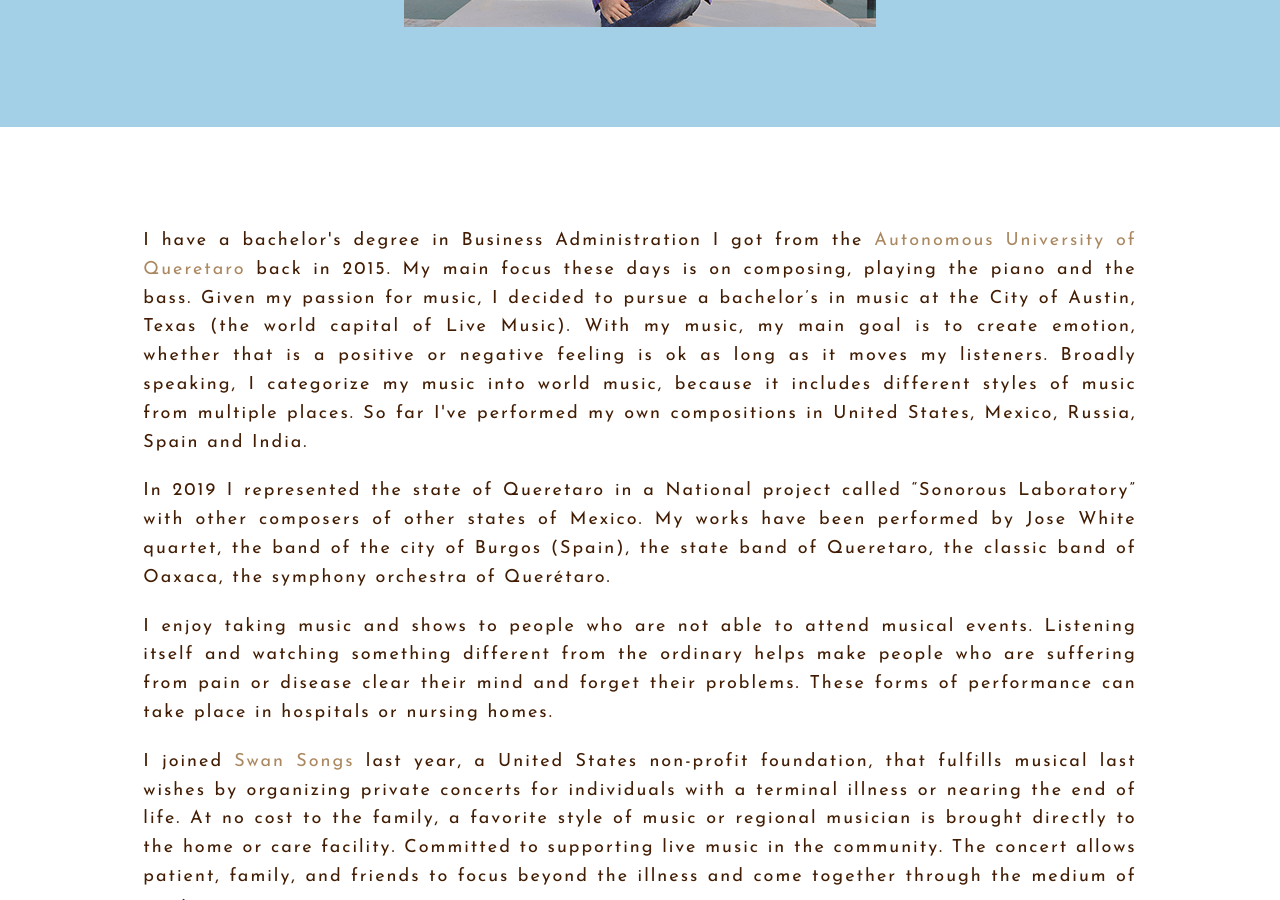
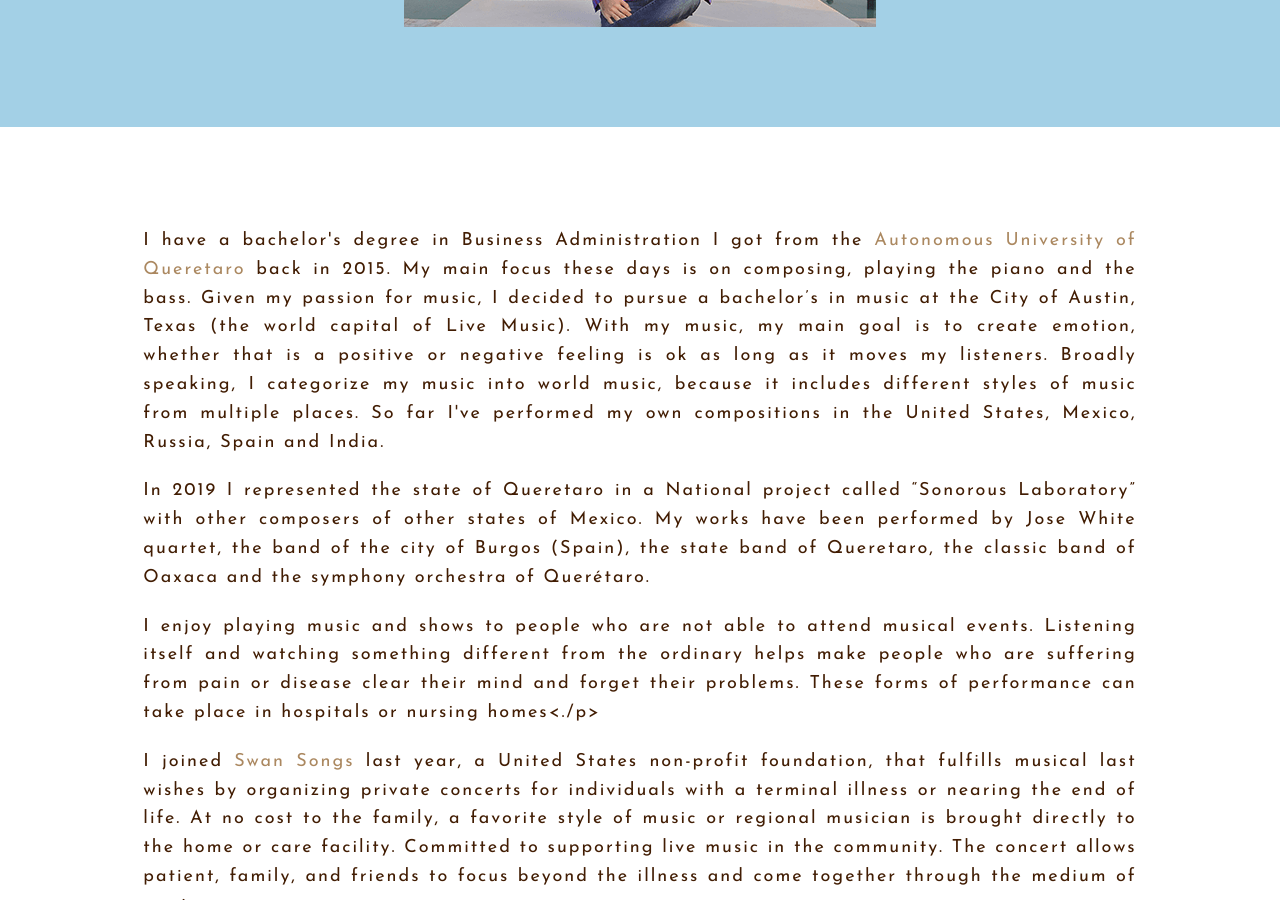
Before and after one commit to guicaro/musicemmanuel, a Jekyll site: the page built from about.html, in a window 1280 px wide and 900 px high, scrolled down 413 px. Built offline with Jekyll 4.4.1, drawn with Linux system fonts in a browser that asks for light colours; some web fonts are replaced.

Commit message:
Added text corrections

```diff
--- a/about.html
+++ b/about.html
@@ -40,9 +40,9 @@ skills_right:
 <div class="full">
   <div class="row">
       <div class="medium-10 medium-centered columns bioEmmanuel">
-<p>I have a bachelor's degree in Business Administration I got from the <a href="https://www.uaq.mx" target="_blank">Autonomous University of Queretaro</a> back in 2015. My main focus these days is on composing, playing the piano and the bass. Given my passion for music, I decided to pursue a bachelor’s in music at the City of Austin, Texas (the world capital of Live Music). With my music, my main goal is to create emotion, whether that is a positive or negative feeling is ok as long as it moves my listeners. Broadly speaking, I categorize my music into world music, because it includes different styles of music from multiple places. So far I've performed my own compositions in United States, Mexico, Russia, Spain and India.</p>
-<p>In 2019 I represented the state of Queretaro in a National project called “Sonorous Laboratory” with other composers of other states of Mexico. My works have been performed by Jose White quartet, the band of the city of Burgos (Spain), the state band of Queretaro, the classic band of Oaxaca, the symphony orchestra of Querétaro.</p>
-<p>I enjoy taking music and shows to people who are not able to attend musical events. Listening itself and watching something different from the ordinary helps make people who are suffering from pain or disease clear their mind and forget their problems. These forms of performance can take place in hospitals or nursing homes.</p>
+<p>I have a bachelor's degree in Business Administration I got from the <a href="https://www.uaq.mx" target="_blank">Autonomous University of Queretaro</a> back in 2015. My main focus these days is on composing, playing the piano and the bass. Given my passion for music, I decided to pursue a bachelor’s in music at the City of Austin, Texas (the world capital of Live Music). With my music, my main goal is to create emotion, whether that is a positive or negative feeling is ok as long as it moves my listeners. Broadly speaking, I categorize my music into world music, because it includes different styles of music from multiple places. So far I've performed my own compositions in the United States, Mexico, Russia, Spain and India.</p>
+<p>In 2019 I represented the state of Queretaro in a National project called “Sonorous Laboratory” with other composers of other states of Mexico. My works have been performed by Jose White quartet, the band of the city of Burgos (Spain), the state band of Queretaro, the classic band of Oaxaca and the symphony orchestra of Querétaro.</p>
+<p>I enjoy playing music and shows to people who are not able to attend musical events. Listening itself and watching something different from the ordinary helps make people who are suffering from pain or disease clear their mind and forget their problems. These forms of performance can take place in hospitals or nursing homes<./p>
 <p>I joined <a href="https://swansongs.org" target="_blank">Swan Songs</a> last year, a United States non-profit foundation, that fulfills musical last wishes by organizing private concerts for individuals with a terminal illness or nearing the end of life. At no cost to the family, a favorite style of music or regional musician is brought directly to the home or care facility. Committed to supporting live music in the community. The concert allows patient, family, and friends to focus beyond the illness and come together through the medium of music.</p>
 <p>Most recently, I have taken a role as an organizer of the first edition of the <a href="https://festivalflamencodesantiago.com/" target="_blank">International Flamenco Festival Santiago 2020</a>, it gathers the best of Flamenco in the world.</p>
       </div>
--- a/marches.html
+++ b/marches.html
@@ -24,7 +24,7 @@ title: Marches music | Emmanuel Cabrera
 <div class="full">
   <div class="row">
     <div class="medium-10 medium-centered columns genrePara">
-<p>Like most of the world famous marches, my purpose is that as soon as the measures start sounding; create a joyful atmosphere combined with the particular way of walking at the tempo of this contagious rhythm. Though history, the initial purpose of the marches was to inspire soldiers to make their best effort, be patriotic and have discipline.</p>
+<p>Like most of the world-famous marches, my purpose is that as soon as the measures start sounding; create a joyful atmosphere combined with the particular way of walking at the tempo of this contagious rhythm. Though history, the initial purpose of the marches was to inspire soldiers to make their best effort, be patriotic and have discipline.</p>
 <ul>
 <li><strong>Julian Castro’s March</strong>: Julian Castro was the Secretary of Housing and Urban Development in the Barack Obama's administration. In 2019 he started his campaign to become President of the United States. I recognize him for all the process he needed to overpass in order to be able to hold the positions he performed in politics. A concrete example of this process is graduating from Universities that demand multiple skills, such as Stanford and Harvard.</li>
 </ul>
--- a/middleEast.html
+++ b/middleEast.html
@@ -24,7 +24,7 @@ title: Middle Eastern music | Emmanuel Cabrera
 <div class="full">
   <div class="row">
     <div class="medium-10 medium-centered columns genrePara">
-<p>My purpose is to simulate being in the Middle East; the dessert, surrounded with palm trees, jazmin fragrance and clear sky. The “Masreq area” has very important places for world history, such as United Arab Emirates, Lebanon, Jerusalem and Saudi Arabia. These type of rhythms, intervals and music scales have existed for thousands of years delighting generations in this geographic area.</p>
+<p>My purpose is to simulate being in the Middle East; the dessert, surrounded with palm trees, Jazmin fragrance and clear sky. The “Masreq area” has very important places for world history, such as United Arab Emirates, Lebanon, Jerusalem and Saudi Arabia. These type of rhythms, intervals and music scales have existed for thousands of years delighting generations in this geographic area.</p>
 <img src="/images/laud.jpg" align="center" width="70%" class="centerImg" alt="Emmanuel with artist playing laud">
 <br>
 <img src="/images/indiaCalle.jpg" align="center" width="70%" class="centerImg" alt="Emmanuel in India with street musician">
--- a/newAge.html
+++ b/newAge.html
@@ -26,7 +26,7 @@ title: New-Age music | Emmanuel Cabrera
     <div class="medium-10 medium-centered columns genrePara">
 <p>I would also call this type of music, “Reflection Music”;  the perfect music to listen to when we meditate or reflect on the multiple moments we experience throughout our lives, such as: happiness, sadness, anxiety, frustration, etc. All my compositions are oriented to the same destination; finding peace, harmony and clearing the mind. </p>
 <ul>
-<li><strong>Angels & Archangels</strong>: A spiritual melody that reflects the beauty of kindness, dedicated to Michael,  an archangel that is recognized in Islam, Judaism and Christianity. For me, an Angel is not only the one who has wings and share messages; an Angel can be the person that doesn’t know who we are, and yet they offer us help without expecting anything in return. The song includes passages with the voice of children, who resort to archangels for protection, the tenor’s voice chants phrases written in the popular Benedict Medal and the musical movements sound like a Harp, an instrument associated to angles. All the lyrics are in Latin, the parent language for the majority of languages.</li>
+<li><strong>Angels & Archangels</strong>: A spiritual melody that reflects the beauty of kindness, dedicated to Michael,  an archangel that is recognized in Islam, Judaism and Christianity. For me, an Angel is not only the one who has wings and shares messages; an Angel can be the person that doesn’t know who we are, and yet they offer us help without expecting anything in return. The song includes passages with the voice of children, who resort to archangels for protection, the tenor’s voice chants phrases written in the popular Benedict Medal and the musical movements sound like a Harp, an instrument associated to angels. All the lyrics are in Latin, the parent language for the majority of languages.</li>
 </ul>
     </div>
   </div>
```
